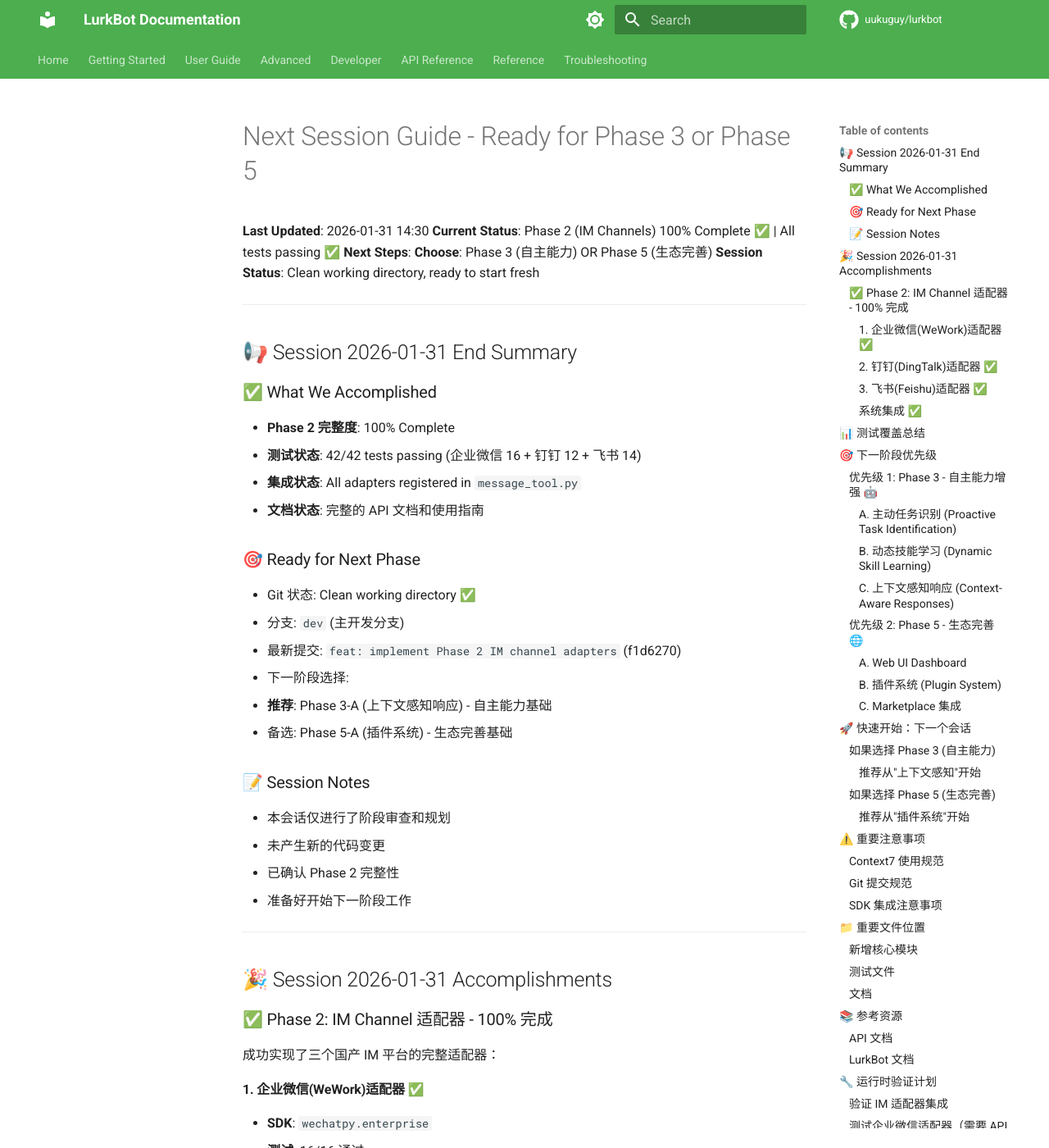
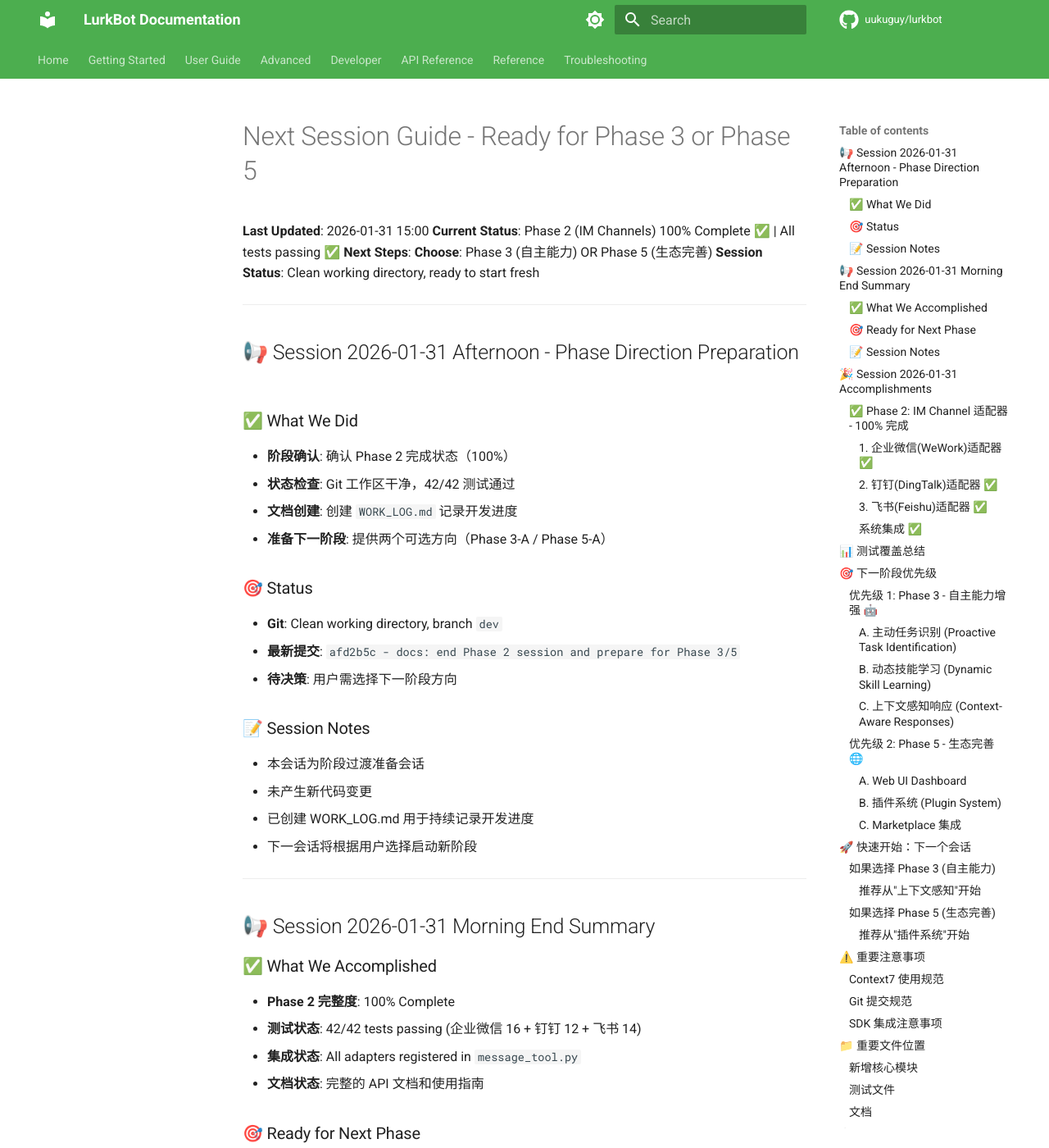
Before and after one commit to uukuguy/LurkBot, an MkDocs documentation site: the page built from docs/dev/NEXT_SESSION_GUIDE.md, in a window 1280 px wide and 1400 px high. Shown: the whole window at 82% size. Built offline with MkDocs 1.6.1 and Material for MkDocs 9.7.7, drawn with Linux system fonts in a browser that asks for light colours; comment, search, counter and statistics services are not loaded.

Commit message:
docs: create WORK_LOG and update session guide
- Create WORK_LOG.md to track development progress
- Update NEXT_SESSION_GUIDE.md with afternoon session summary
- Document Phase 2 completion status (100%, 42/42 tests)
- Prepare for next phase decision (Phase 3-A or Phase 5-A)

Session notes:
- Clean git working directory
- No code changes, documentation only
- Ready to start Phase 3 (Context-Aware) or Phase 5 (Plugin System)

Co-Authored-By: Claude Sonnet 4.5 <noreply@anthropic.com>

```diff
--- a/docs/dev/NEXT_SESSION_GUIDE.md
+++ b/docs/dev/NEXT_SESSION_GUIDE.md
@@ -1,13 +1,34 @@
 # Next Session Guide - Ready for Phase 3 or Phase 5
 
-**Last Updated**: 2026-01-31 14:30
+**Last Updated**: 2026-01-31 15:00
 **Current Status**: Phase 2 (IM Channels) 100% Complete ✅ | All tests passing ✅
 **Next Steps**: **Choose**: Phase 3 (自主能力) OR Phase 5 (生态完善)
 **Session Status**: Clean working directory, ready to start fresh
 
 ---
 
-## 📢 Session 2026-01-31 End Summary
+## 📢 Session 2026-01-31 Afternoon - Phase Direction Preparation
+
+### ✅ What We Did
+- **阶段确认**: 确认 Phase 2 完成状态（100%）
+- **状态检查**: Git 工作区干净，42/42 测试通过
+- **文档创建**: 创建 `WORK_LOG.md` 记录开发进度
+- **准备下一阶段**: 提供两个可选方向（Phase 3-A / Phase 5-A）
+
+### 🎯 Status
+- **Git**: Clean working directory, branch `dev`
+- **最新提交**: `afd2b5c - docs: end Phase 2 session and prepare for Phase 3/5`
+- **待决策**: 用户需选择下一阶段方向
+
+### 📝 Session Notes
+- 本会话为阶段过渡准备会话
+- 未产生新代码变更
+- 已创建 WORK_LOG.md 用于持续记录开发进度
+- 下一会话将根据用户选择启动新阶段
+
+---
+
+## 📢 Session 2026-01-31 Morning End Summary
 
 ### ✅ What We Accomplished
 - **Phase 2 完整度**: 100% Complete
```
Also changed, not shown: docs/dev/WORK_LOG.md (added, +135 -0 lines).
